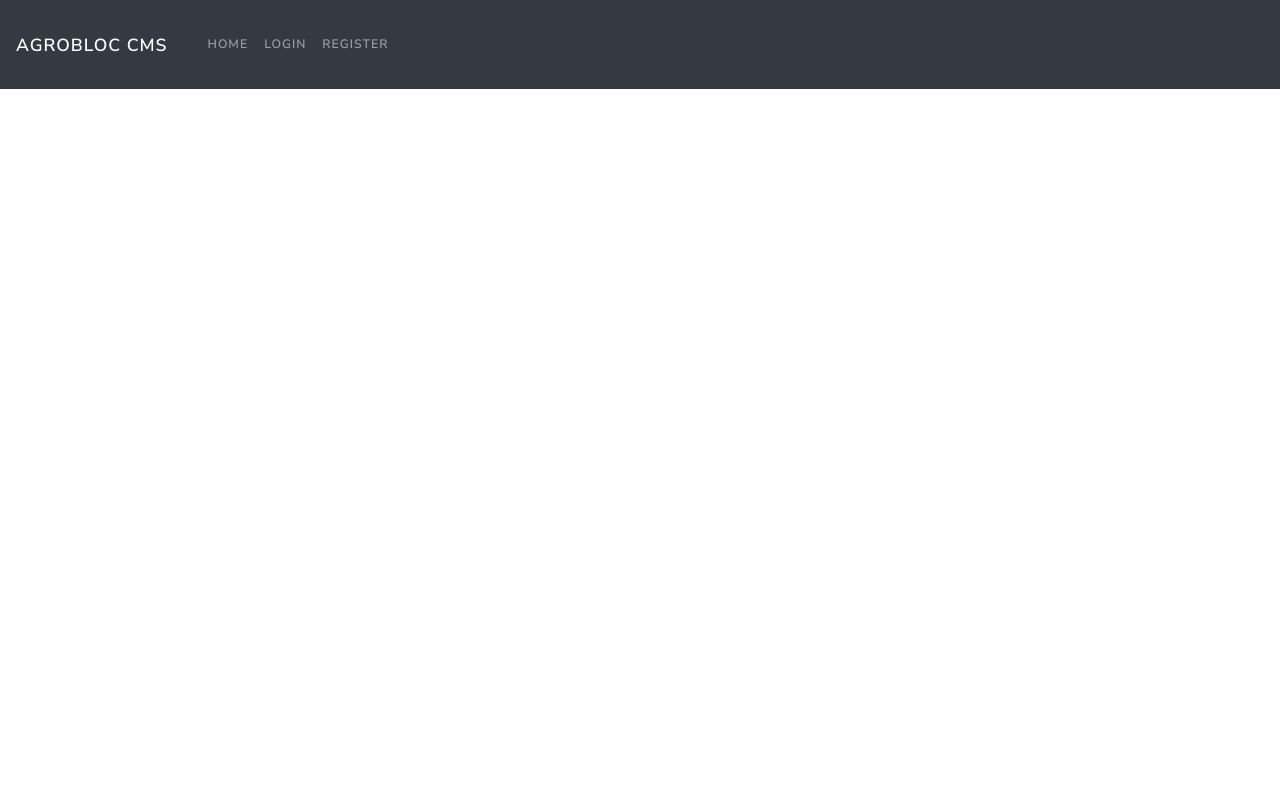
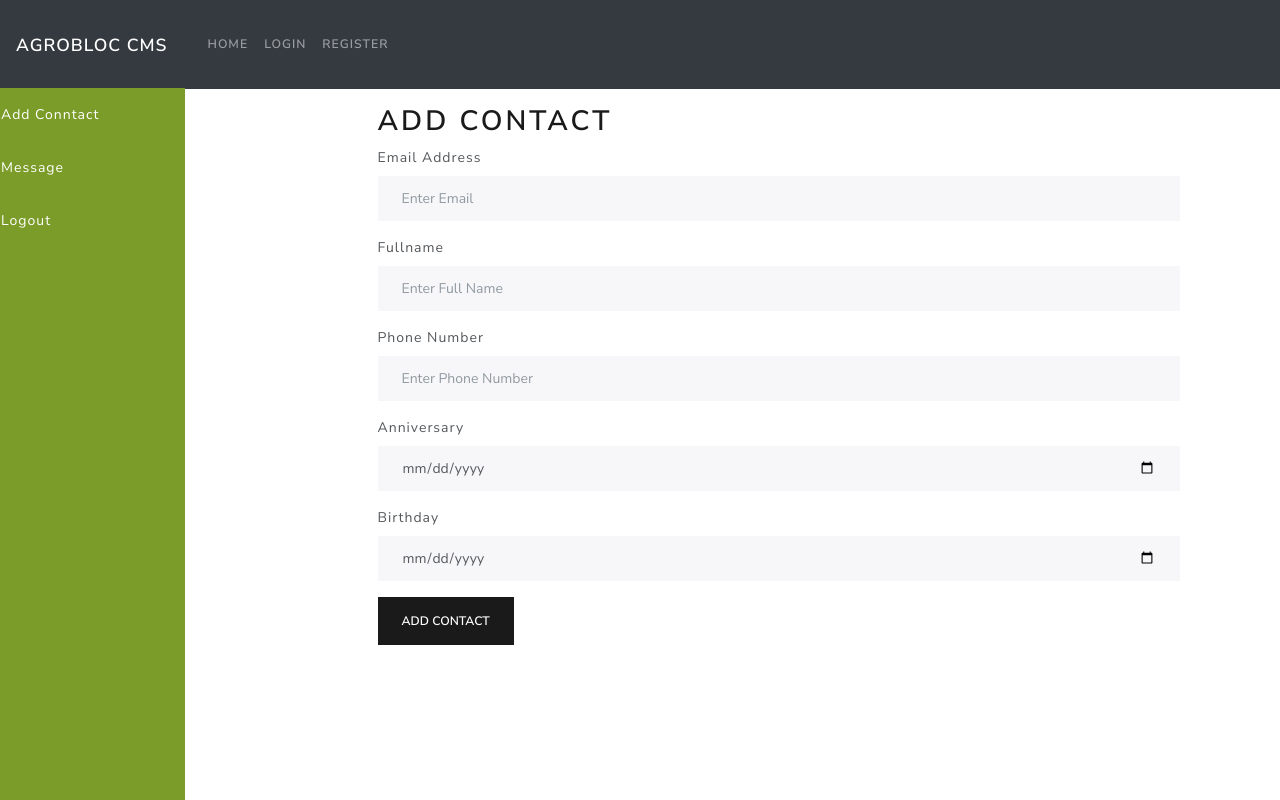
Before and after one commit to DevCKano/Agrobloccms, a React (Create React App) app in the folder frontend/: page /addcontact in a window 1280 px wide. Shown: the top 800 px of the page. Built offline with nearby package versions, Linux system fonts and the light colour scheme.

Commit message:
add contact screen

```diff
--- a/frontend/src/App.js
+++ b/frontend/src/App.js
@@ -5,6 +5,7 @@ import { BrowserRouter as Router, Route } from "react-router-dom";
 import HomeScreen from "./screens/HomeScreen";
 import LoginScreen from "./screens/LoginScreen";
 import RegisterScreen from "./screens/RegisterScreen";
+import AddScreen from "./screens/AddScreen";
 import "./App.css";
 
 function App() {
@@ -16,6 +17,7 @@ function App() {
           <Container>
             <Route path="/" exact component={HomeScreen} />
             <Route path="/login" component={LoginScreen} />
+            <Route path="/addcontact" component={AddScreen} />
             <Route path="/register" component={RegisterScreen} />
           </Container>
         </main>
--- /dev/null
+++ b/frontend/src/screens/AddScreen.js
@@ -0,0 +1,93 @@
+import axios from "axios";
+import React, { useState } from "react";
+import { Container, Row, Col, Form, Button } from "react-bootstrap";
+import Sidebar from "../components/Sidebar";
+
+const AddScreen = () => {
+  const [fullname, setFullname] = useState("");
+  const [email, setEmail] = useState("");
+  const [phone_number, setPhone_number] = useState("");
+  const [anniversary, setAnniversary] = useState("");
+  const [birthday, setBirthday] = useState("");
+
+  const HandleAddContact = async (e) => {
+    e.preventDefault();
+    const contact = {
+      fullname,
+      email,
+      phone_number,
+      anniversary,
+      birthday,
+    };
+    console.log(contact);
+    const { data } = await axios.post(
+      "http://localhost:5000/api/contacts",
+      contact
+    );
+    console.log(data);
+  };
+
+  return (
+    <Container>
+      <Row>
+        <Col md={3}>
+          <Sidebar />
+        </Col>
+        <Col md={9}>
+          <h2>Add Contact</h2>
+          <Form onSubmit={HandleAddContact}>
+            <Form.Group controlId="email">
+              <Form.Label>Email Address</Form.Label>
+              <Form.Control
+                type="email"
+                placeholder="Enter Email"
+                value={email}
+                onChange={(e) => setEmail(e.target.value)}
+              ></Form.Control>
+            </Form.Group>
+            <Form.Group controlId="fullname">
+              <Form.Label>Fullname</Form.Label>
+              <Form.Control
+                type="text"
+                placeholder="Enter Full Name"
+                value={fullname}
+                onChange={(e) => setFullname(e.target.value)}
+              ></Form.Control>
+            </Form.Group>
+
+            <Form.Group controlId="phone_number">
+              <Form.Label>Phone Number</Form.Label>
+              <Form.Control
+                type="text"
+                placeholder="Enter Phone Number"
+                value={phone_number}
+                onChange={(e) => setPhone_number(e.target.value)}
+              ></Form.Control>
+            </Form.Group>
+            <Form.Group controlId="Anniversary">
+              <Form.Label>Anniversary</Form.Label>
+              <Form.Control
+                type="date"
+                value={anniversary}
+                onChange={(e) => setAnniversary(e.target.value)}
+              ></Form.Control>
+            </Form.Group>
+            <Form.Group controlId="birthday">
+              <Form.Label>Birthday</Form.Label>
+              <Form.Control
+                type="date"
+                value={birthday}
+                onChange={(e) => setBirthday(e.target.value)}
+              ></Form.Control>
+            </Form.Group>
+            <Button type="submit" variant="primary">
+              Add Contact
+            </Button>
+          </Form>
+        </Col>
+      </Row>
+    </Container>
+  );
+};
+
+export default AddScreen;
```
Also changed, not shown: 2 other files (tests, documents, lock files or other folders).
